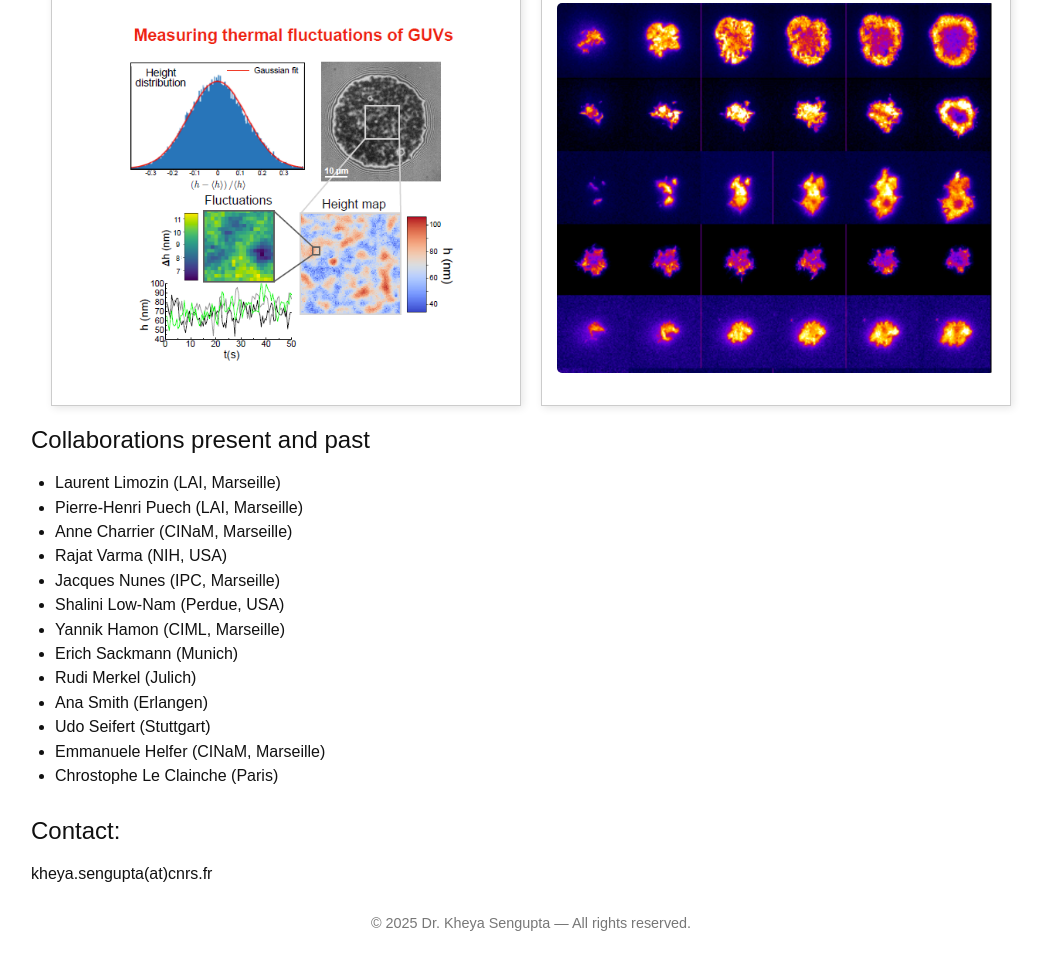
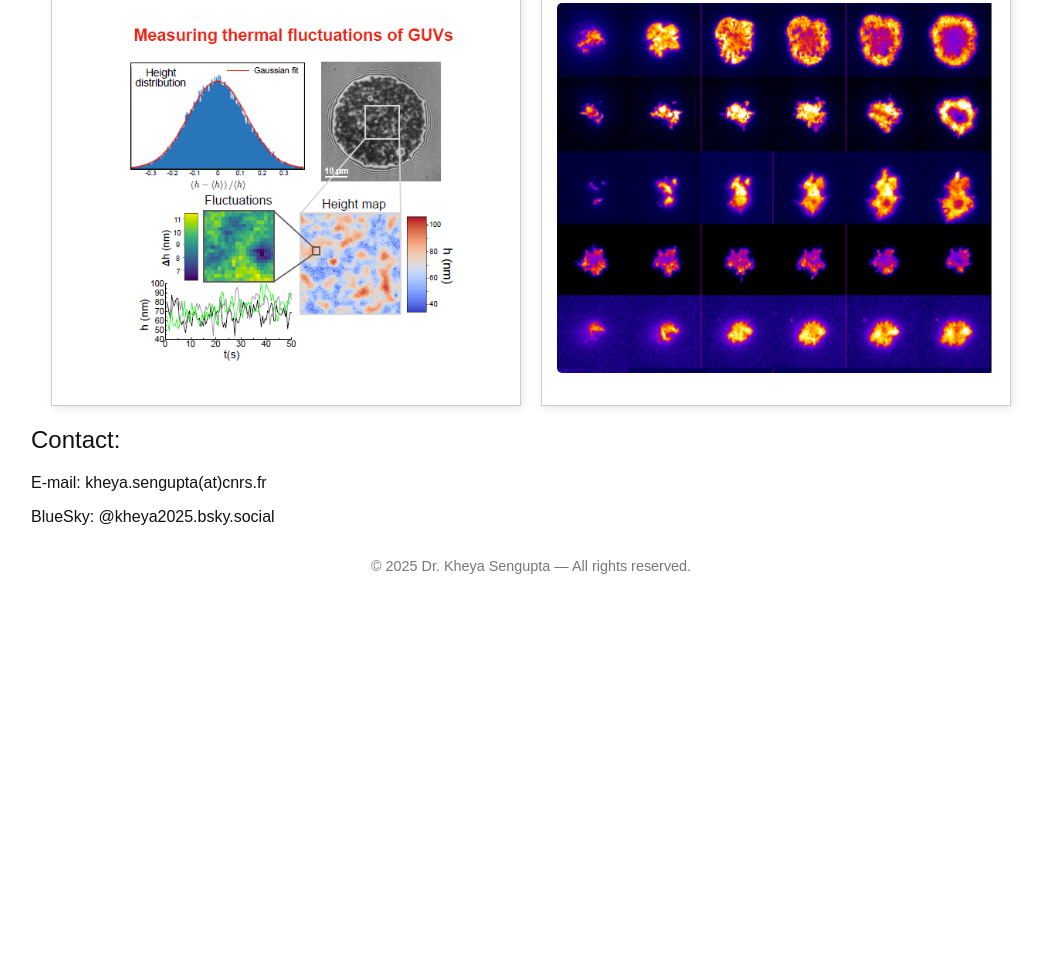
Before and after one commit to kheya2023/webpage, a plain HTML site: page index.html in a window 1280 px wide. Shown: the part 982-1945 px from the top of the page, without its empty margins (109-1153 px from the left). After the commit the page ends 1588 px from the top, so only its background shows below. Drawn offline with Linux system fonts and the light colour scheme.

Commit message:
Update index.html

```diff
--- a/index.html
+++ b/index.html
@@ -174,30 +174,12 @@
 </html>
 
   </section>
-  <section>
-   <h2 id="collab"> </h2>
-    <h2>Collaborations present and past</h2>
-    <ul>
-      <li>Laurent Limozin (LAI, Marseille)</li>
-       <li>Pierre-Henri Puech (LAI, Marseille)</li>
-       <li>Anne Charrier (CINaM, Marseille)</li>
-       <li>Rajat Varma (NIH, USA)</li>
-       <li>Jacques Nunes (IPC, Marseille)</li>
-       <li>Shalini Low-Nam (Perdue, USA)</li>
-     <li>Yannik Hamon (CIML, Marseille)</li>
-       <li>Erich Sackmann (Munich)</li>
-    <li>Rudi Merkel (Julich)</li>
-    <li>Ana Smith (Erlangen)</li>
-    <li>Udo Seifert (Stuttgart)</li>
-    <li>Emmanuele Helfer (CINaM, Marseille)</li>
-    <li>Chrostophe Le Clainche (Paris)</li>
-    </ul>
-  </section>
 
    <section>
     <h2>Contact: </h2>
     <h2 id="contact"> </h2>
-    <p>kheya.sengupta(at)cnrs.fr</p>
+    <p>E-mail: kheya.sengupta(at)cnrs.fr</p>
+    <p>BlueSky: @kheya2025.bsky.social</p>
      </section>
   <footer>
     &copy; 2025 Dr. Kheya Sengupta — All rights reserved.
```
